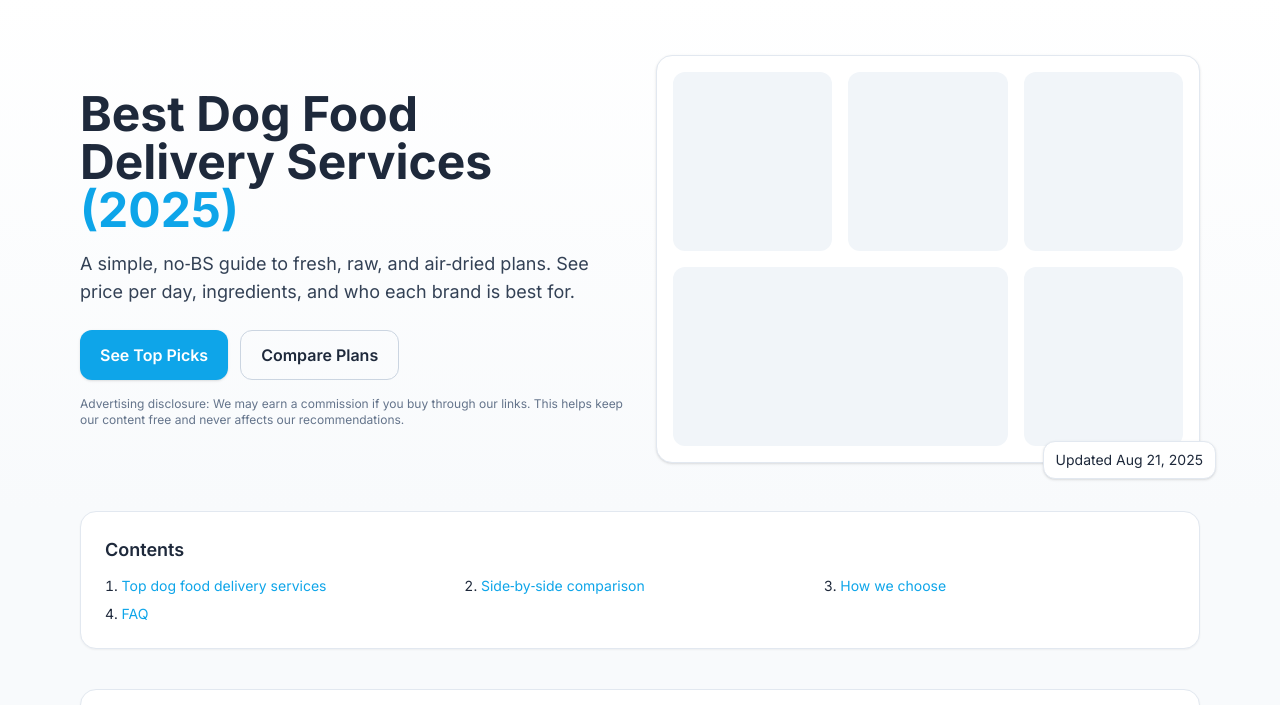
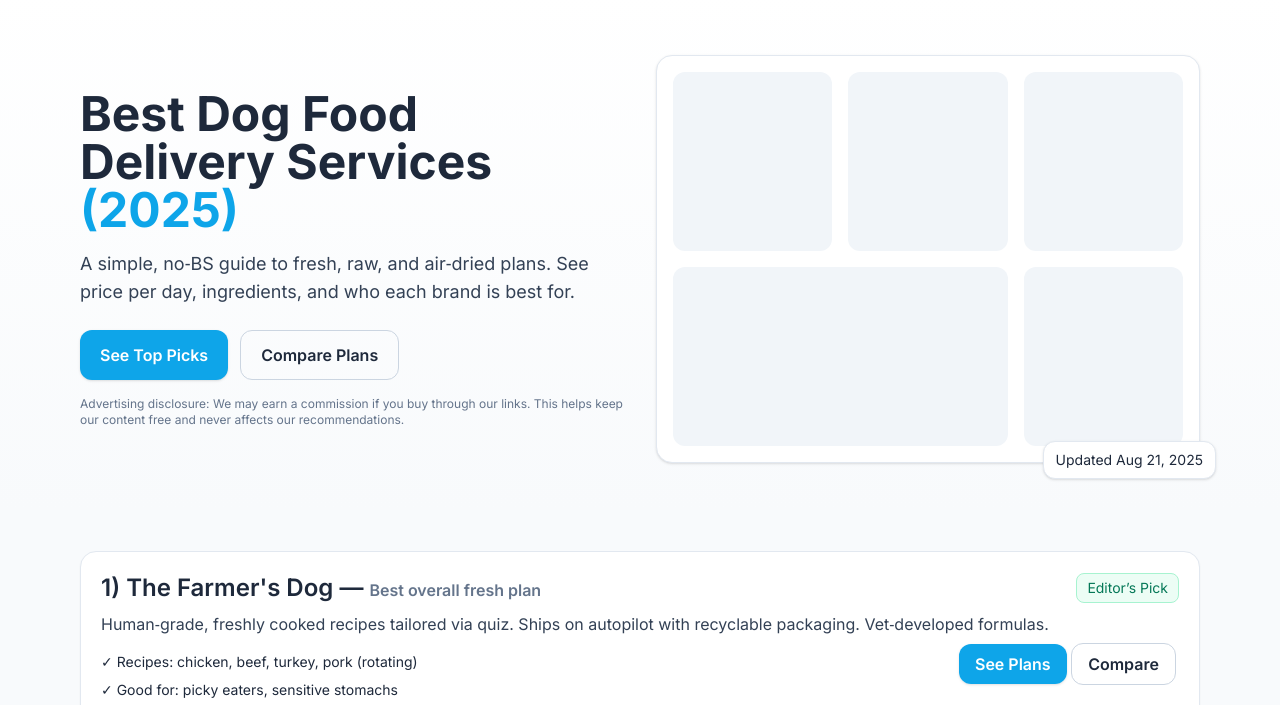
Before and after one commit to SLytton0827/PupFoodExperts, a plain HTML site: page pup_food_experts_index.html in a window 1280 px wide. Shown: the part 58-763 px from the top of the page. Drawn offline with nearby package versions, Linux system fonts and the light colour scheme.

Commit message:
Remove table of contents section

```diff
--- a/pup_food_experts_index.html
+++ b/pup_food_experts_index.html
@@ -91,20 +91,6 @@
       </div>
     </div>
   </section>
-
-  <!-- Table of contents -->
-  <section class="mx-auto max-w-6xl px-4">
-    <div class="bg-white border border-slate-200 rounded-2xl p-4 md:p-6 shadow-sm">
-      <h2 class="text-lg font-semibold mb-3">Contents</h2>
-      <ol class="grid md:grid-cols-3 gap-2 text-sm list-decimal list-inside">
-        <li><a class="text-[var(--brand)] hover:underline" href="#rankings">Top dog food delivery services</a></li>
-        <li><a class="text-[var(--brand)] hover:underline" href="#compare">Side‑by‑side comparison</a></li>
-        <li><a class="text-[var(--brand)] hover:underline" href="#howwepick">How we choose</a></li>
-        <li><a class="text-[var(--brand)] hover:underline" href="#faq">FAQ</a></li>
-      </ol>
-    </div>
-  </section>
-
   <!-- Rankings -->
   <section id="rankings" class="mx-auto max-w-6xl px-4 mt-10 space-y-6">
     <!-- Card template notes: Replace href="#" with your affiliate links. Replace placeholders with your own copy. -->
```
